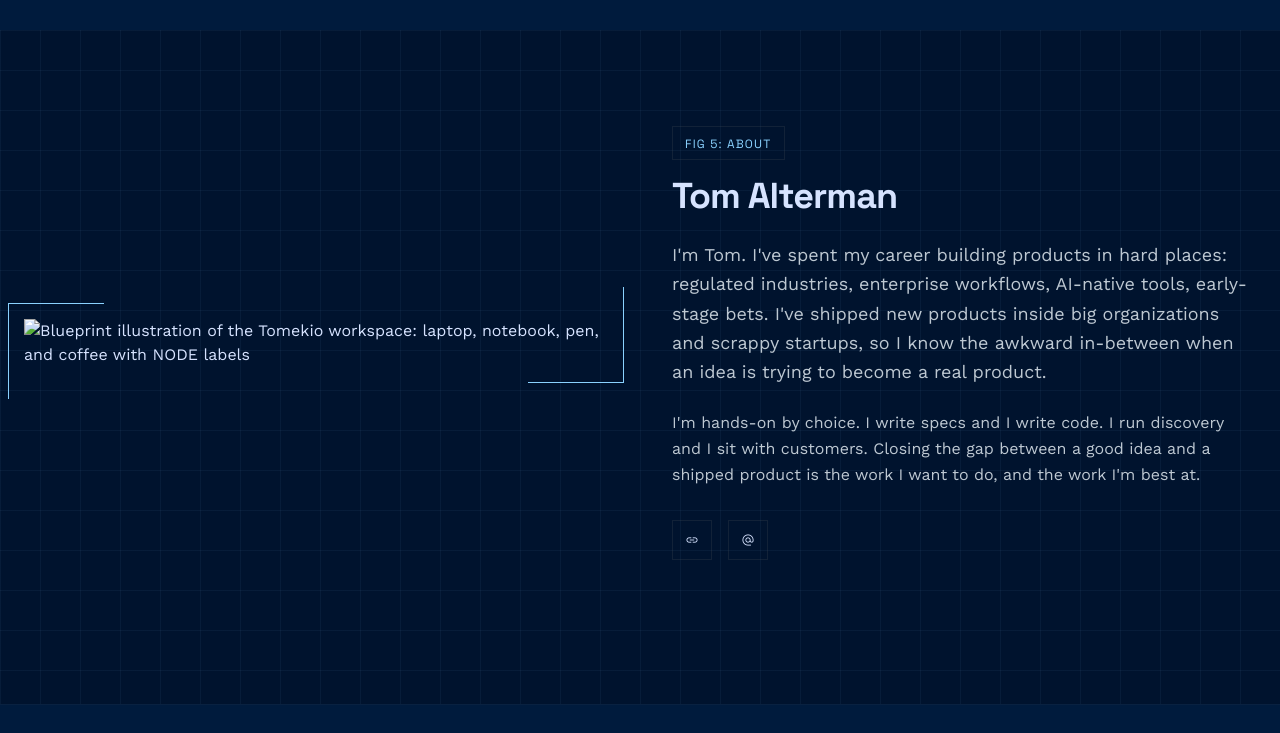
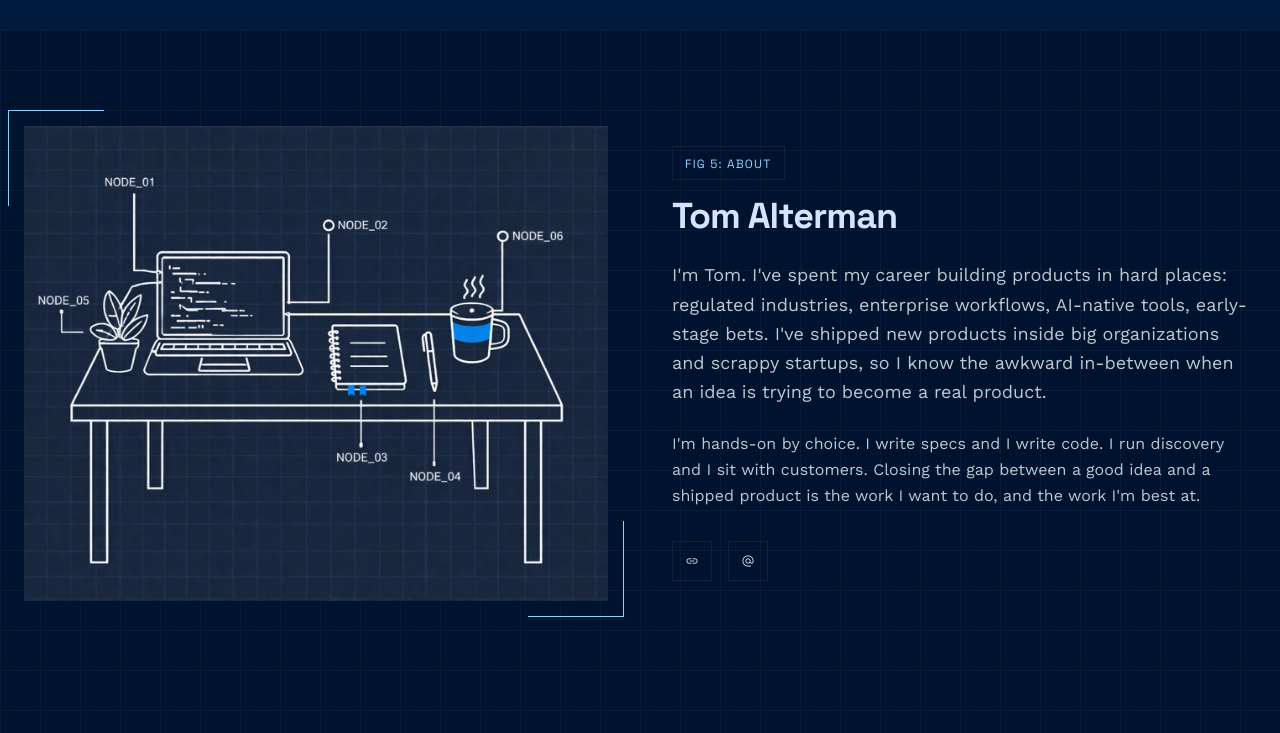
Before and after one commit to tomalterman/tomekio_website, a website: page src/index.html in a window 1280 px wide. Shown: the part 2650-3383 px from the top of the page. Drawn offline with nearby package versions, Linux system fonts and the light colour scheme; files that its build step writes are made by us from their sources.

Commit message:
feat(about): add optimized workspace illustration
Adds the workspace blueprint illustration to the About section,
optimized for the web:

- WebP @ q85: 51 KB (96% smaller than the 1.3 MB original PNG)
- PNG fallback @ 64 colors: 188 KB (line art compresses well)
- <picture> element serves WebP to modern browsers, PNG everywhere else
- Explicit width/height on <img> prevents CLS
- loading="lazy" + decoding="async" since the image is below the fold

The original 1391x1131 RGB PNG was reduced to a 64-color palette PNG
with no perceptible quality loss for a line drawing on dark
background.

Co-Authored-By: Claude Opus 4.6 (1M context) <noreply@anthropic.com>

```diff
--- a/src/partials/about.html
+++ b/src/partials/about.html
@@ -8,12 +8,18 @@
       <div
         class="absolute -bottom-4 -right-4 w-24 h-24 border-b border-r border-primary"
       ></div>
+      <picture>
+        <source srcset="images/tomekio-workspace.webp" type="image/webp" />
         <img
           src="images/tomekio-workspace.png"
           alt="Blueprint illustration of the Tomekio workspace: laptop, notebook, pen, and coffee with NODE labels"
           class="relative w-full"
+          width="1391"
+          height="1131"
           loading="lazy"
+          decoding="async"
         />
+      </picture>
     </div>
     <div>
       <div
```
Also changed, not shown: src/images/tomekio-workspace.png (added), src/images/tomekio-workspace.webp (added), 1 other file. Lines whose indentation alone changed are shown as unchanged.
